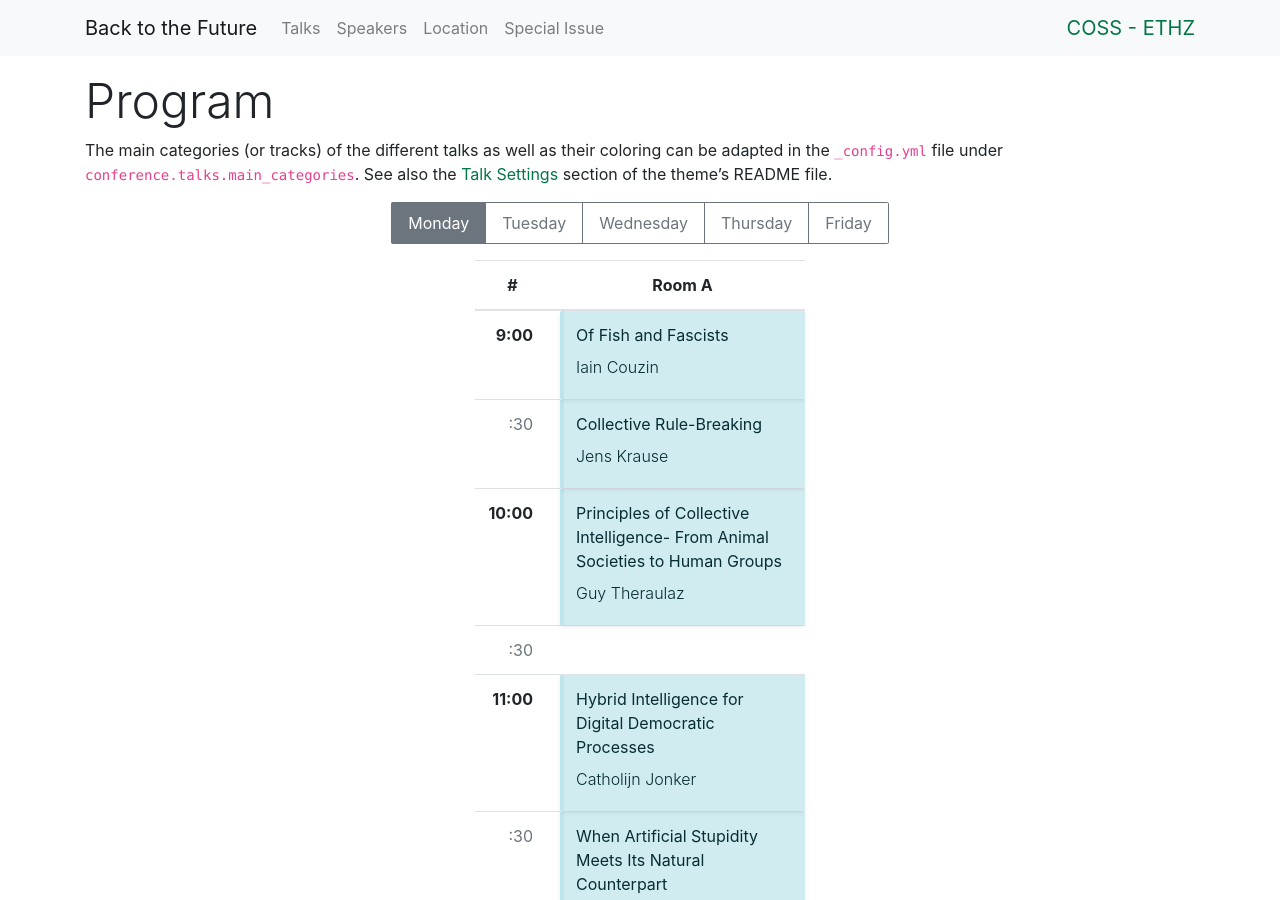
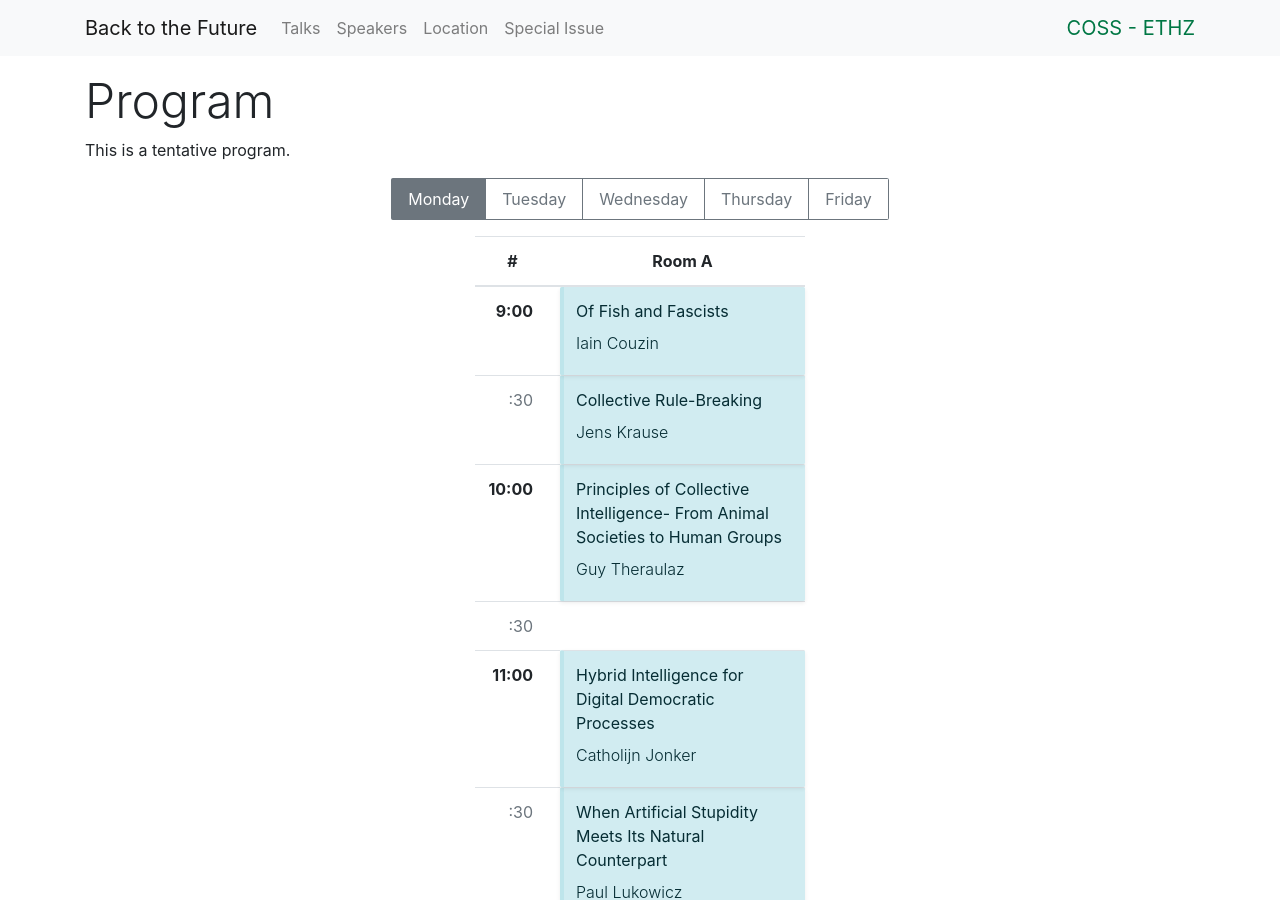
Before and after one commit to ethz-coss/ethz-coss.github.io, a Jekyll site: the page built from program/index.md, in a window 1280 px wide and 900 px high. Built offline with Jekyll 4.4.1, drawn with Linux system fonts in a browser that asks for light colours.

Commit message:
tentative program

```diff
--- a/program/index.md
+++ b/program/index.md
@@ -2,4 +2,4 @@
 layout: program
 ---
 
-The main categories (or tracks) of the different talks as well as their coloring can be adapted in the `_config.yml` file under `conference.talks.main_categories`. See also the [Talk Settings](https://github.com/DigitaleGesellschaft/jekyll-theme-conference/#talk-settings-main-categories) section of the theme's README file.
+This is a tentative program.
```
